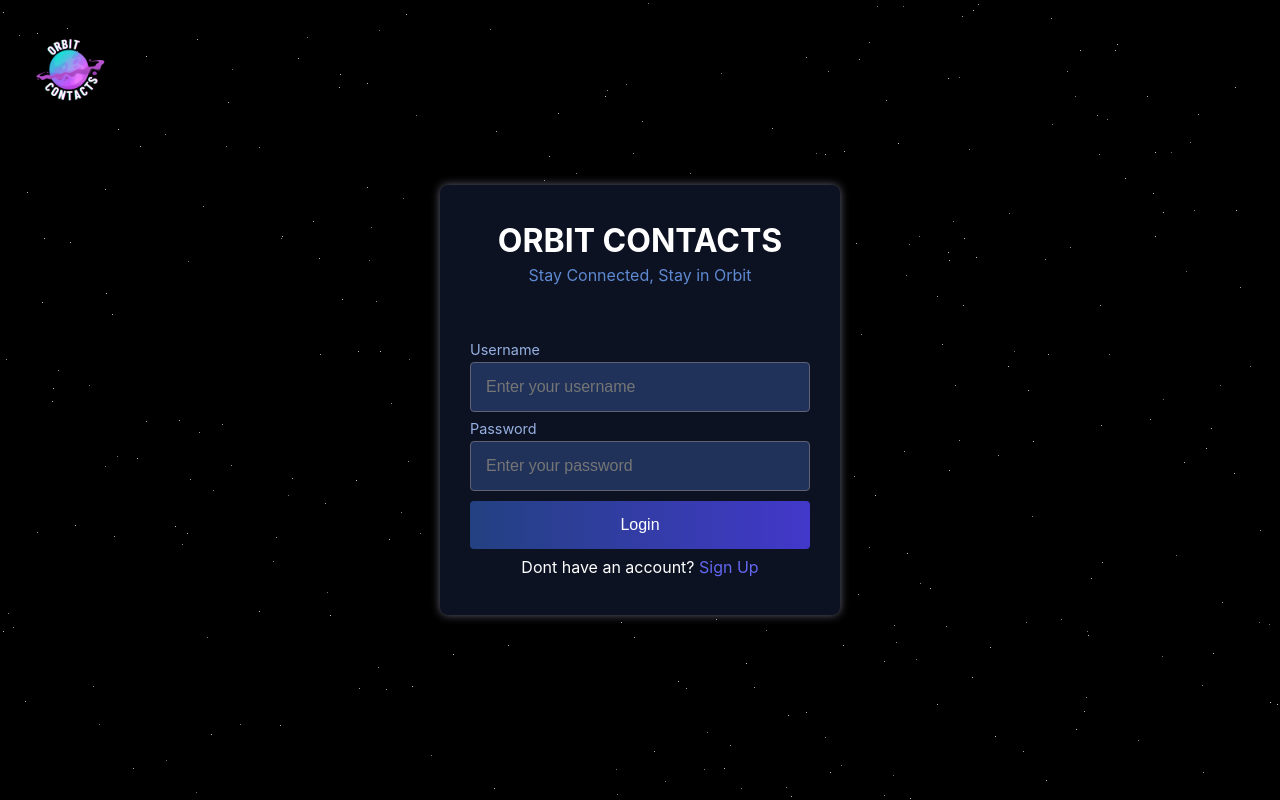
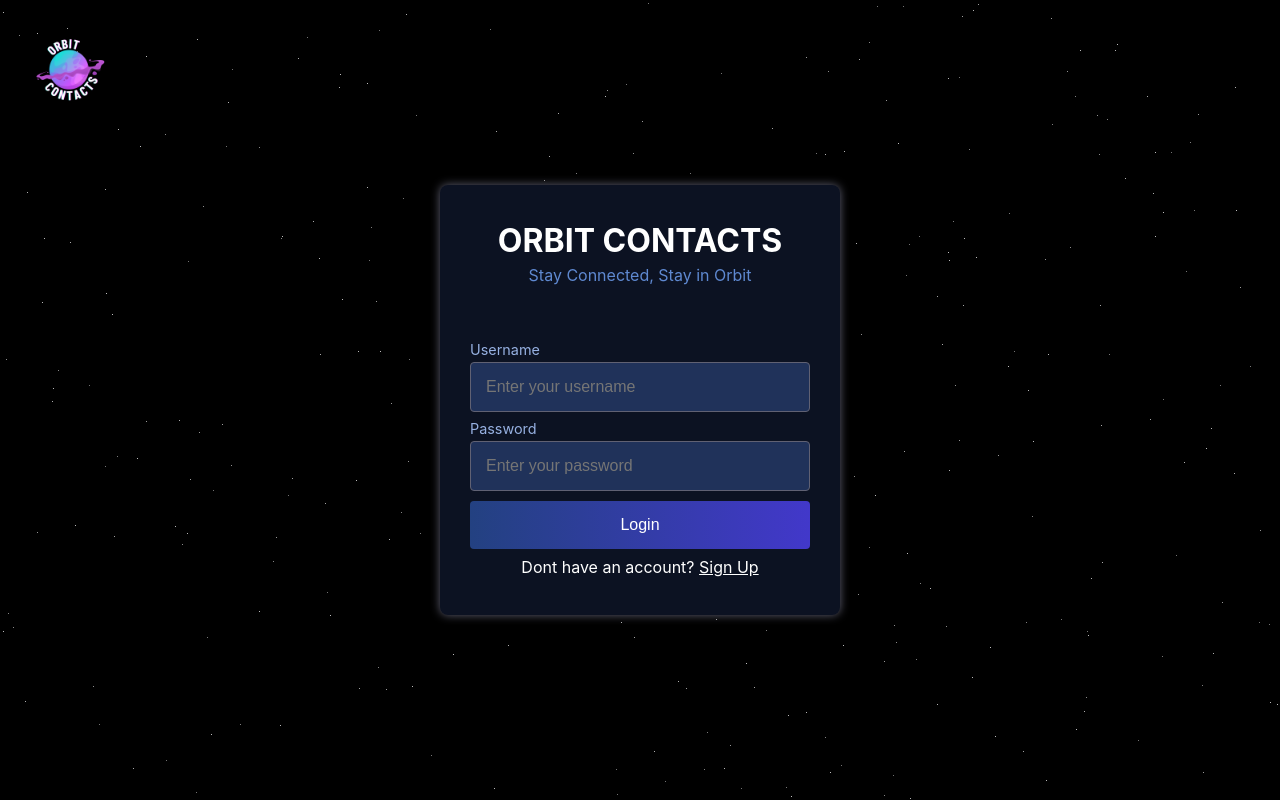
Before and after one commit to josephiii/COP3441-ContactManager, a PHP site: page / in a window 1280 px wide. Run offline with PHP 8.4, Linux system fonts and the light colour scheme.

Commit message:
Change text color for accessibility

```diff
--- a/css/styles.css
+++ b/css/styles.css
@@ -57,11 +57,13 @@ input, button {
 }
 
 a {
-    color: var(--secondary-500);
+    color: white;
+    text-decoration: underline;
 }
 
 a:hover {
     color: var(--secondary-300);
+    text-decoration: underline;
 }
 
 form {
```
